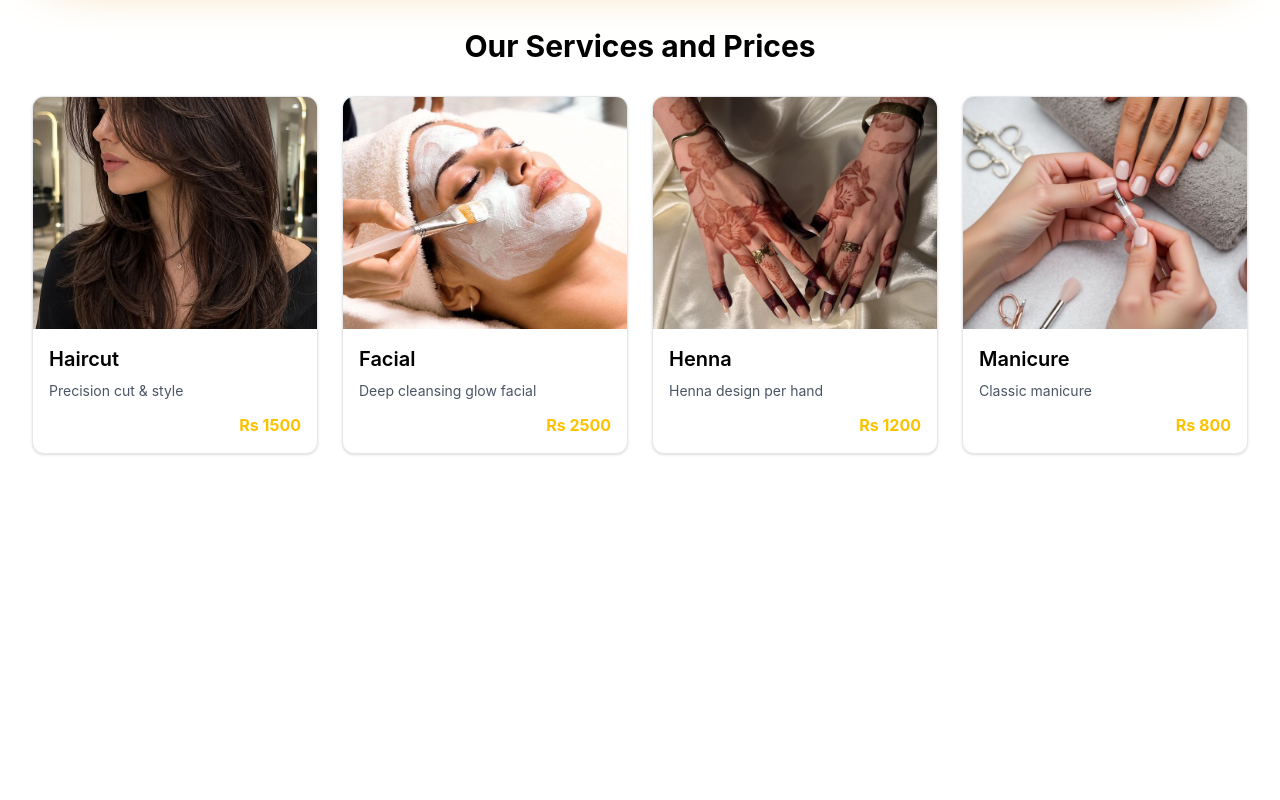
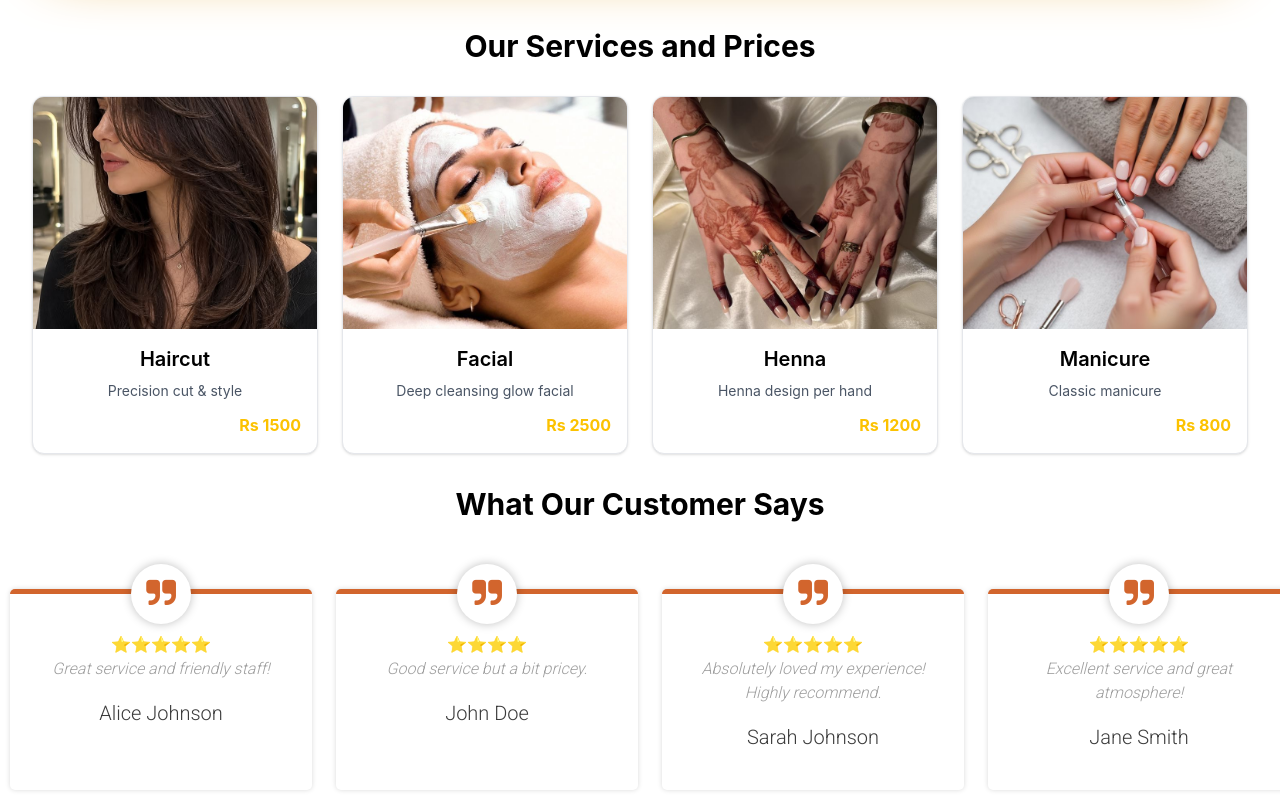
Before and after one commit to Jawairia-Mazhar/Salon-Website, a React (Vite) app: page / in a window 1280 px wide. Shown: the part 744-1544 px from the top of the page. Before the commit the page ends 1230 px from the top, so only its background shows below. Built offline with nearby package versions, Linux system fonts and the light colour scheme.

Commit message:
Feat: Implement Reviews page with ReviewCard component and add reviews data

```diff
--- a/src/App.jsx
+++ b/src/App.jsx
@@ -2,6 +2,7 @@ import React from 'react'
 import Hero from "./pages/Hero"
 import Services from "./pages/Services"
 import Navbar from "./components/Navbar"
+import Reviews from "./pages/Reviews"
 
 const App = () => {
   return (
@@ -9,6 +10,7 @@ const App = () => {
       <Navbar />
       <Hero/>
       <Services />
+      <Reviews />
     </div>
   )
 }
--- /dev/null
+++ b/src/components/ReviewCard.jsx
@@ -0,0 +1,28 @@
+import React from 'react'
+import '../css/reviews.css'
+
+const ReviewCard = ({profile, name, rating, review}) => {
+  return (
+    // <section className="flex flex-col items-center justify-center p-4 bg-white rounded-lg shadow-md w-80">
+    //     <div className="flex items-center">
+    //         <img src={profile} alt={name} className="w-18 h-18 rounded-full mr-4" />
+    //     </div>
+    //         <div className="flex flex-col items-center text-center border-2 border-[#fcc200] rounded-lg p-4">
+    //             <h3 className="text-lg font-semibold">{name}</h3>
+    //             <p className="text-sm text-gray-600">{rating}</p>
+    //             <p className="text-gray-700 text-center">{review}</p>
+    //         </div>
+    // </section>
+    <figure class="snip1533">
+  <figcaption>
+    <p>{rating}</p>
+    <blockquote>
+      <p>{review}</p>
+    </blockquote>
+    <h3>{name}</h3>
+  </figcaption>
+</figure>
+  )
+}
+
+export default ReviewCard
--- /dev/null
+++ b/src/css/reviews.css
@@ -0,0 +1,75 @@
+@import url(https://fonts.googleapis.com/css?family=Roboto:300,400);
+@import url(https://maxcdn.bootstrapcdn.com/font-awesome/4.4.0/css/font-awesome.min.css);
+.snip1533 {
+  box-shadow: 0 0 5px rgba(0, 0, 0, 0.15);
+  color: #9e9e9e;
+  display: inline-block;
+  font-family: 'Roboto', Arial, sans-serif;
+  font-size: 16px;
+  margin: 35px 10px 10px;
+  max-width: 310px;
+  min-width: 250px;
+  position: relative;
+  text-align: center;
+  width: 100%;
+  background-color: #ffffff;
+  border-radius: 5px;
+  border-top: 5px solid #d2652d;
+}
+
+.snip1533 *,
+.snip1533 *:before {
+  -webkit-box-sizing: border-box;
+  box-sizing: border-box;
+  -webkit-transition: all 0.1s ease-out;
+  transition: all 0.1s ease-out;
+}
+
+.snip1533 figcaption {
+  padding: 13% 10% 12%;
+}
+
+.snip1533 figcaption:before {
+  -webkit-transform: translateX(-50%);
+  transform: translateX(-50%);
+  background-color: #fff;
+  border-radius: 50%;
+  box-shadow: 0 0 10px rgba(0, 0, 0, 0.25);
+  color: #d2652d;
+  content: "\f10e";
+  font-family: 'FontAwesome';
+  font-size: 32px;
+  font-style: normal;
+  left: 50%;
+  line-height: 60px;
+  position: absolute;
+  top: -30px;
+  width: 60px;
+}
+
+.snip1533 h3 {
+  color: #3c3c3c;
+  font-size: 20px;
+  font-weight: 300;
+  line-height: 24px;
+  margin: 10px 0 5px;
+}
+
+.snip1533 h4 {
+  font-weight: 400;
+  margin: 0;
+  opacity: 0.5;
+}
+
+.snip1533 blockquote {
+  font-style: italic;
+  font-weight: 300;
+  margin: 0 0 20px;
+}
+
+
+/* Demo purposes only */
+
+body {
+  text-align: center;
+}
--- /dev/null
+++ b/src/data/reviewsData.jsx
@@ -0,0 +1,27 @@
+const reviews = [
+    {
+        profile: "https://randomuser.me/api/portraits/women/44.jpg",
+        name: "Alice Johnson",
+        rating: "⭐⭐⭐⭐⭐",
+        review: "Great service and friendly staff!"
+    },
+    {
+        profile: "https://randomuser.me/api/portraits/women/46.jpg",
+        name: "John Doe",
+        rating: "⭐⭐⭐⭐",
+        review: "Good service but a bit pricey."
+    },
+    {
+        profile: "https://randomuser.me/api/portraits/women/45.jpg",
+        name: "Sarah Johnson",
+        rating: "⭐⭐⭐⭐⭐",
+        review: "Absolutely loved my experience! Highly recommend."
+    },
+    {
+        profile: "https://randomuser.me/api/portraits/women/49.jpg",
+        name: "Jane Smith",
+        rating: "⭐⭐⭐⭐⭐",
+        review: "Excellent service and great atmosphere!"
+    },
+]
+export default reviews
--- /dev/null
+++ b/src/pages/Reviews.jsx
@@ -0,0 +1,24 @@
+import React from 'react'
+import ReviewCard from '../components/ReviewCard'
+import reviews from '../data/reviewsData'
+
+const Reviews = () => {
+  return (
+    <div>
+        <h1 className="text-3xl font-bold text-center">What Our Customer Says</h1>
+        <div className="mt-8 grid gap-6 md:grid-cols-2 xl:grid-cols-4">
+        {reviews.map((review, index) => (
+            <ReviewCard
+                key={index}
+                profile={review.profile}
+                name={review.name}
+                rating={review.rating}
+                review={review.review}
+            />
+        ))}
+    </div>
+    </div>
+  )
+}
+
+export default Reviews
```
